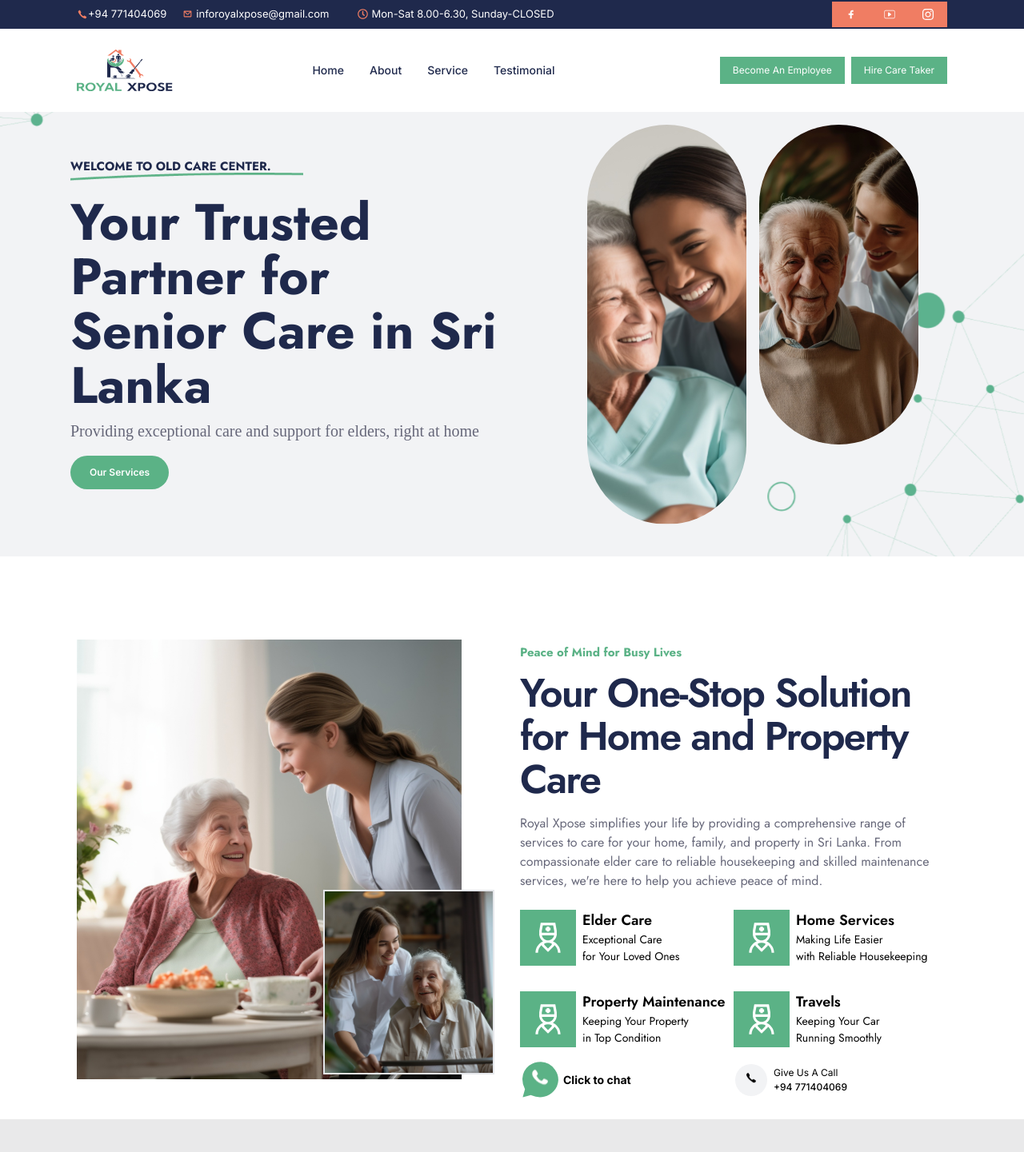
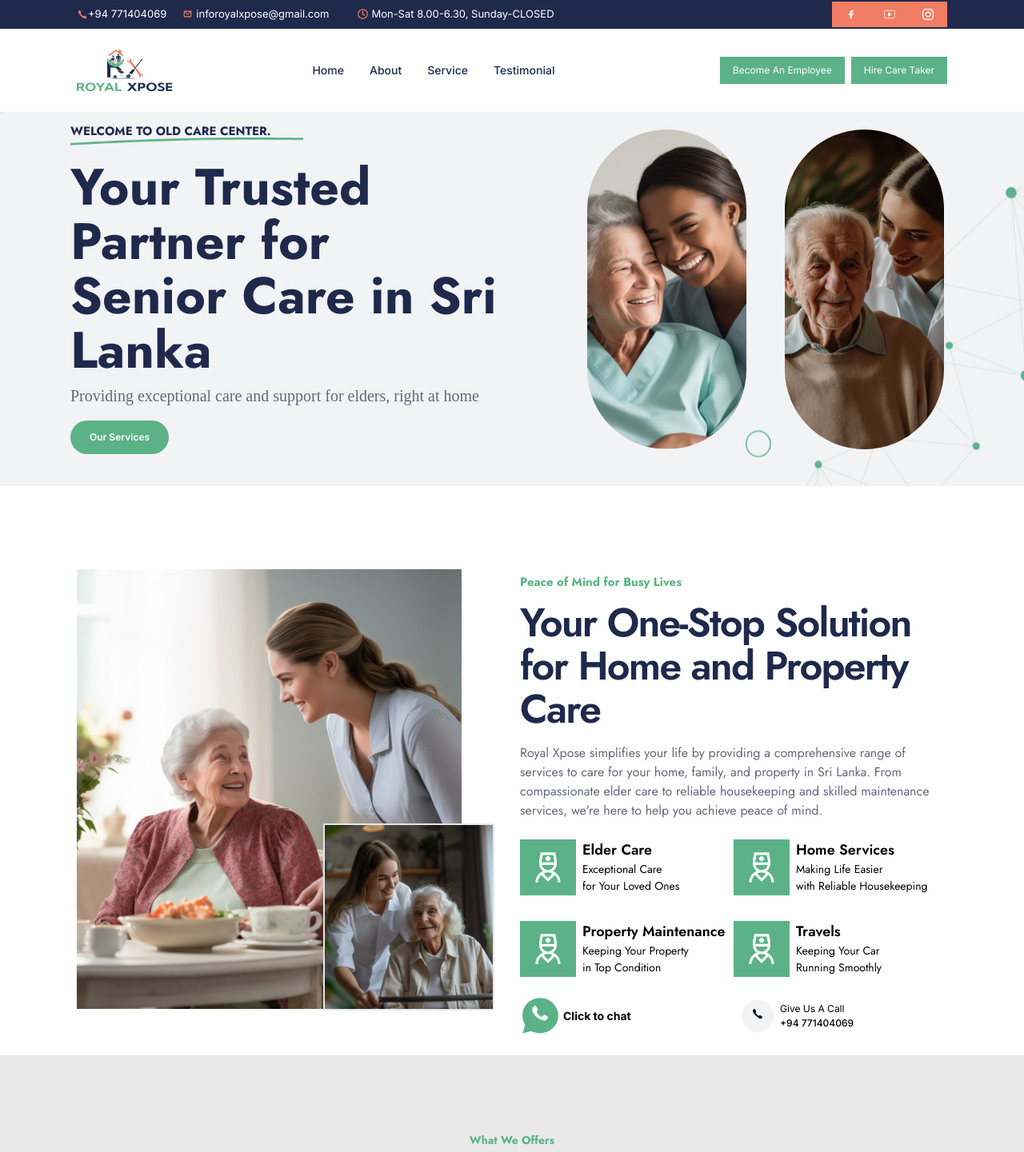
Before and after one commit to MrbadMiro/Royal, a React (Vite) app: page / in a window 1280 px wide. Shown: the top 1441 px of the page at 80% size. Built offline with nearby package versions, Linux system fonts and the light colour scheme.

Commit message:
Some Changes)

```diff
--- a/src/container/About.jsx
+++ b/src/container/About.jsx
@@ -114,14 +114,10 @@ const About = () => {
 							</div>
 						</div>
 					</div>
-					<div className="flex flex-col  xs:gap-[30px] ss:gap-0 ss:flex-row mt-2 w-full h-full items-center justify-center  ">
+					<div className="flex  flex-col gap-4  ss:flex-row mt-4 w-full h-full items-center justify-center  ">
 						<div className="w-full pr-2 h-full ">
 							<div>
-								{/* <button class="overflow mt-2 text-[12px]  text-white font-semibold  bg-Orange group  relative  overflow-hidden   px-6 py-3 mr-2 before:absolute before:top-0 before:-left-full before:h-full before:w-full before:bg-green before:transition-transform before:duration-500 hover:before:translate-x-full">
-									<span class="relative z-10 block transition-colors font-semibold duration-300 group-hover:text-white">
-										Discover More
-									</span>
-								</button> */}
+
 								<a
 									href={url}
 									target="_blank"
@@ -144,7 +140,7 @@ const About = () => {
 								</a>
 							</div>
 						</div>
-						<div className="flex     xs:py-2 ss:py-0 flex-row gap-2 w-full h-full items-center justify-center">
+						<div className="flex     ss:py-0 flex-row gap-2 w-full h-full items-center justify-center">
 							<div>
 								<div className="rounded-full p-3 bg-[#f2f3f5]">
 									<IoIosCall className=" animate-bounce" />
--- a/src/container/Home.jsx
+++ b/src/container/Home.jsx
@@ -55,11 +55,11 @@ const Home = () => {
 					</div>
 				</div>
 				<div className=" hidden order-1 md:order-2 pl-20 h-full w-full lg:flex items-center justify-center  ">
-					<div className="flex mb-0 gap-4 ">
+					<div className="flex mb-0 gap-12 ">
 						<img
 							src={hero1}
 							alt=""
-							className=" h-full lg:h-[500px] rounded-[200px]  object-cover w-[40%]    mb-0  pb-0 pr-0"
+							className=" h-full lg:h-[400px] rounded-[200px]  object-cover w-[40%]    mb-0  pb-0 pr-0"
 						/>
 
 						<img
```
